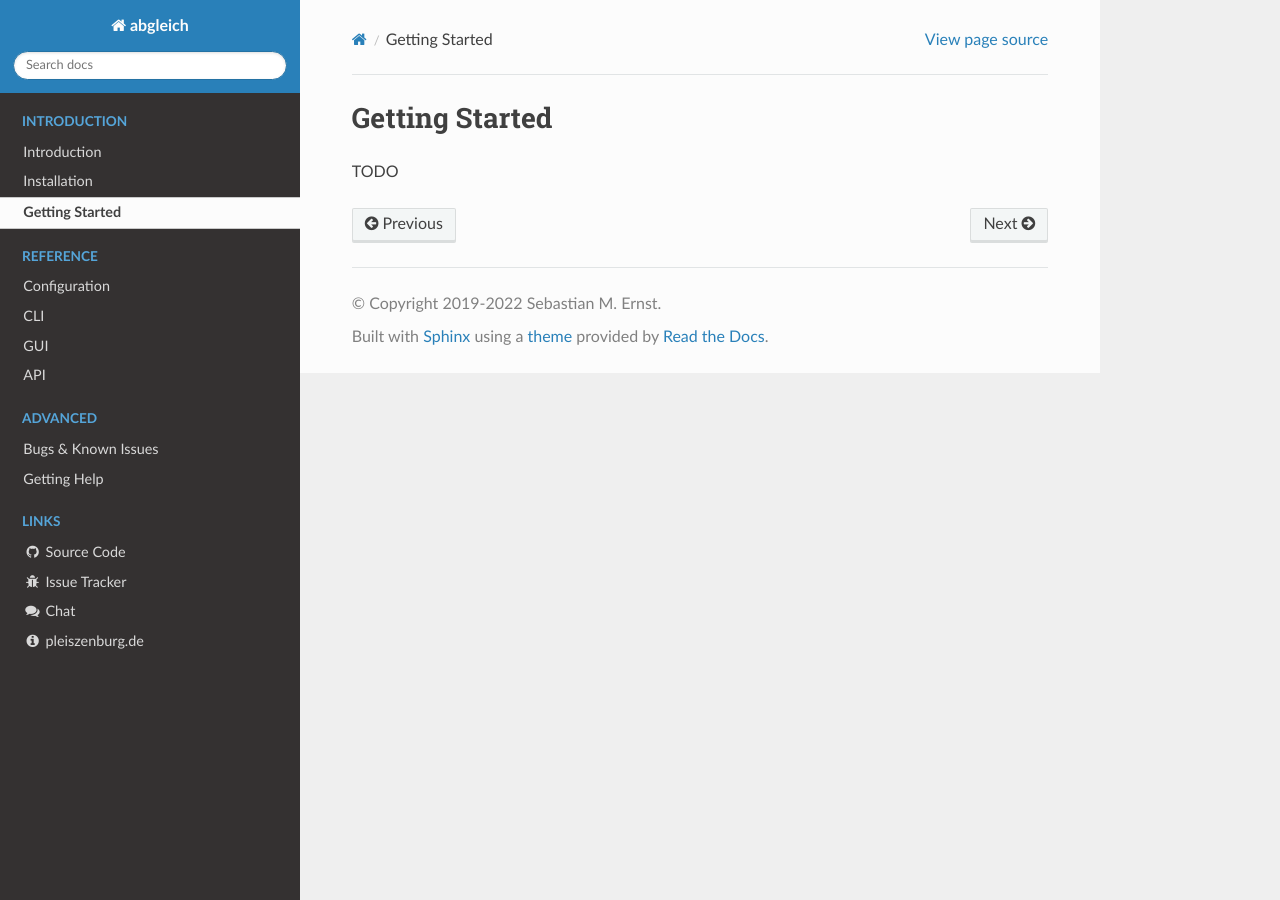
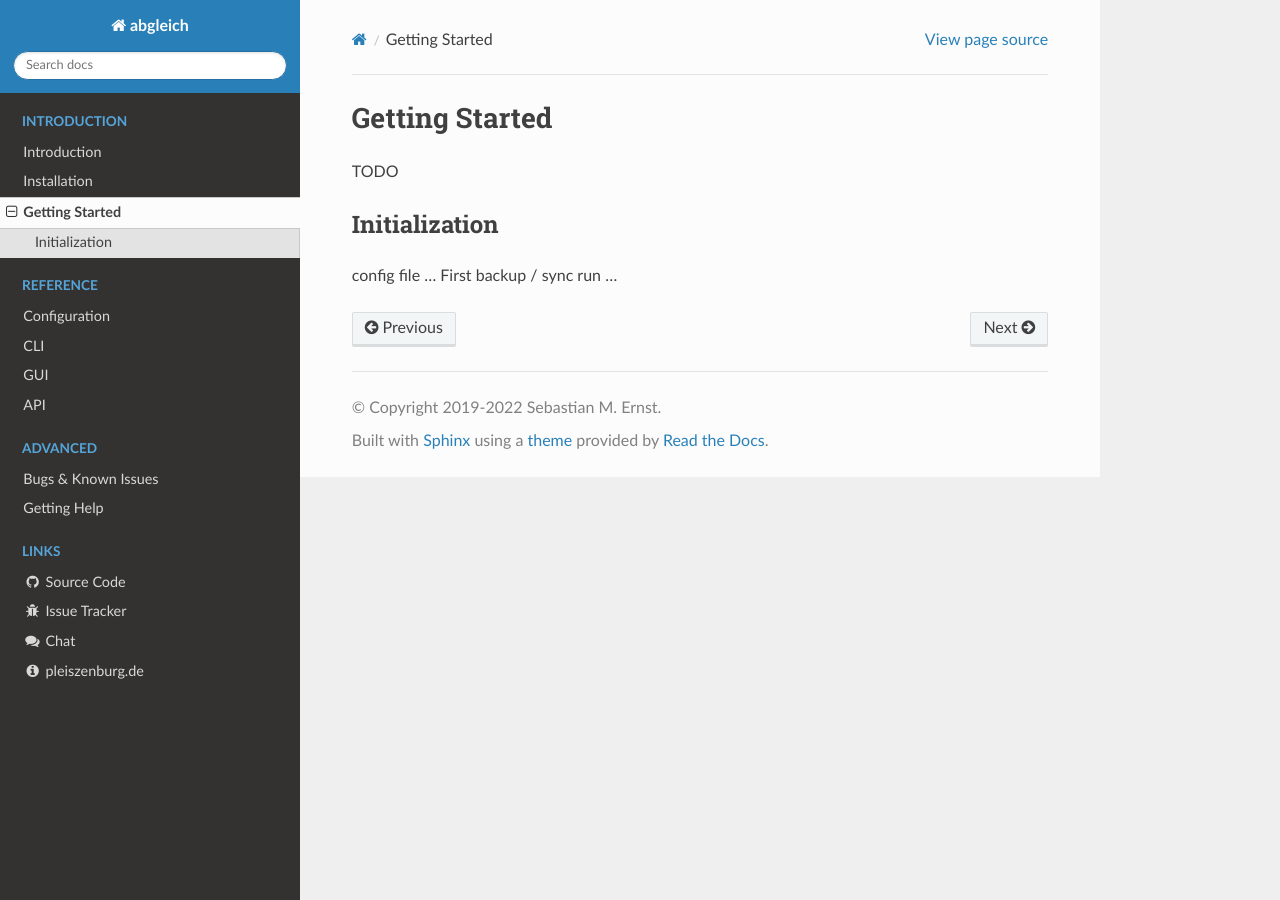
Before and after one commit to pleiszenburg/abgleich, a Sphinx documentation site: the page built from docs/source/gettingstarted.rst, in a window 1280 px wide. Built offline with Sphinx 7.4.7 and the Read the Docs theme 2.0.0, drawn with Linux system fonts in a browser that asks for light colours.

Commit message:
move init

```diff
--- a/docs/source/gettingstarted.rst
+++ b/docs/source/gettingstarted.rst
@@ -2,3 +2,9 @@ Getting Started
 ===============
 
 TODO
+
+Initialization
+--------------
+
+config file ...
+First backup / sync run ...
```
